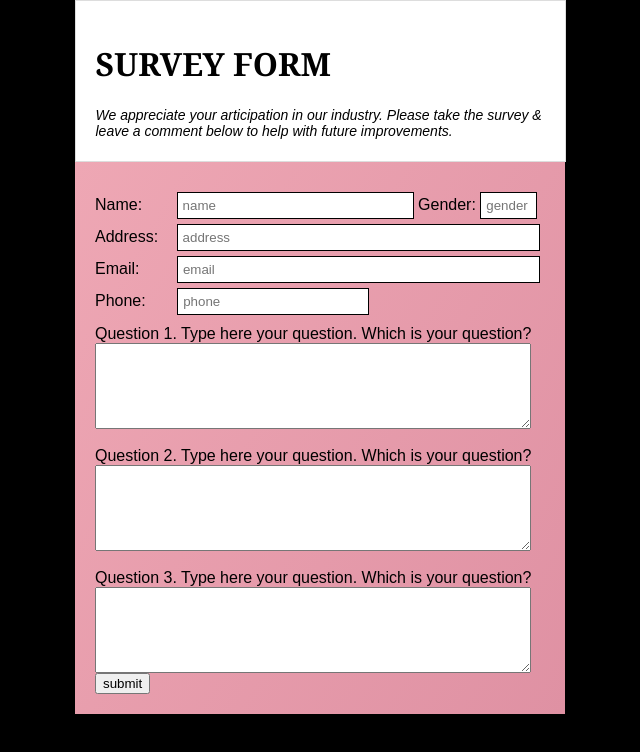
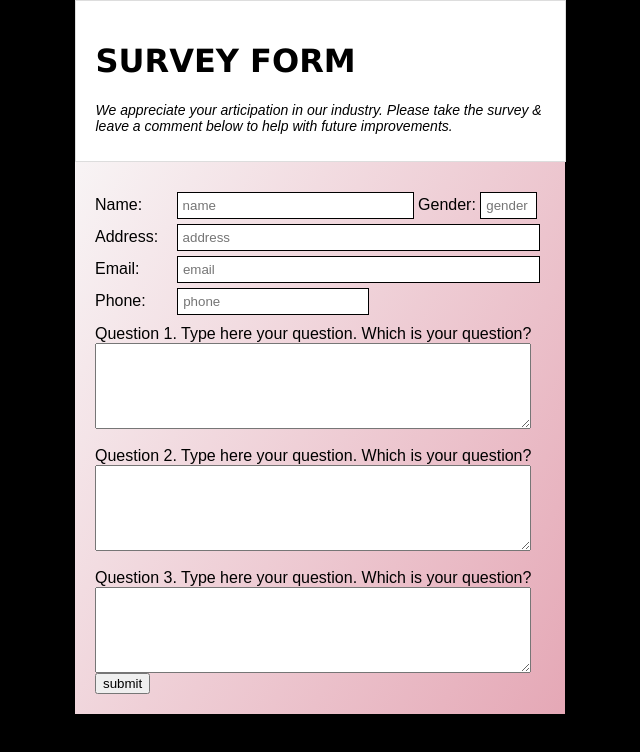
Before and after one commit to jeremydegreat/Personal-github, a plain HTML site: page survey forms/surveyform1.html in a window 1280 px wide. Shown: the whole page, without its empty margins (320-960 px from the left). Drawn offline with Linux system fonts and the light colour scheme.

Commit message:
latest and final

```diff
--- a/survey forms/surveyform1.css
+++ b/survey forms/surveyform1.css
@@ -24,7 +24,7 @@ body {
 
 .head-container h1 {
     color: black;
-    font-family:Georgia, Times, serif;
+    font-family:'Lucida Sans', 'Lucida Sans Regular', 'Lucida Grande', 'Lucida Sans Unicode', Geneva, Verdana, sans-serif;
 }
 
 .head-container h1 .head-container p {
@@ -38,7 +38,7 @@ body {
     margin: 0 auto;
     width: 100%;
     max-width: 450px;
-     background: linear-gradient(120deg, #eea7b4, #df91a3);
+     background: linear-gradient(120deg, #f8f4f5, #e5a8b6);
 }
 
 
```
